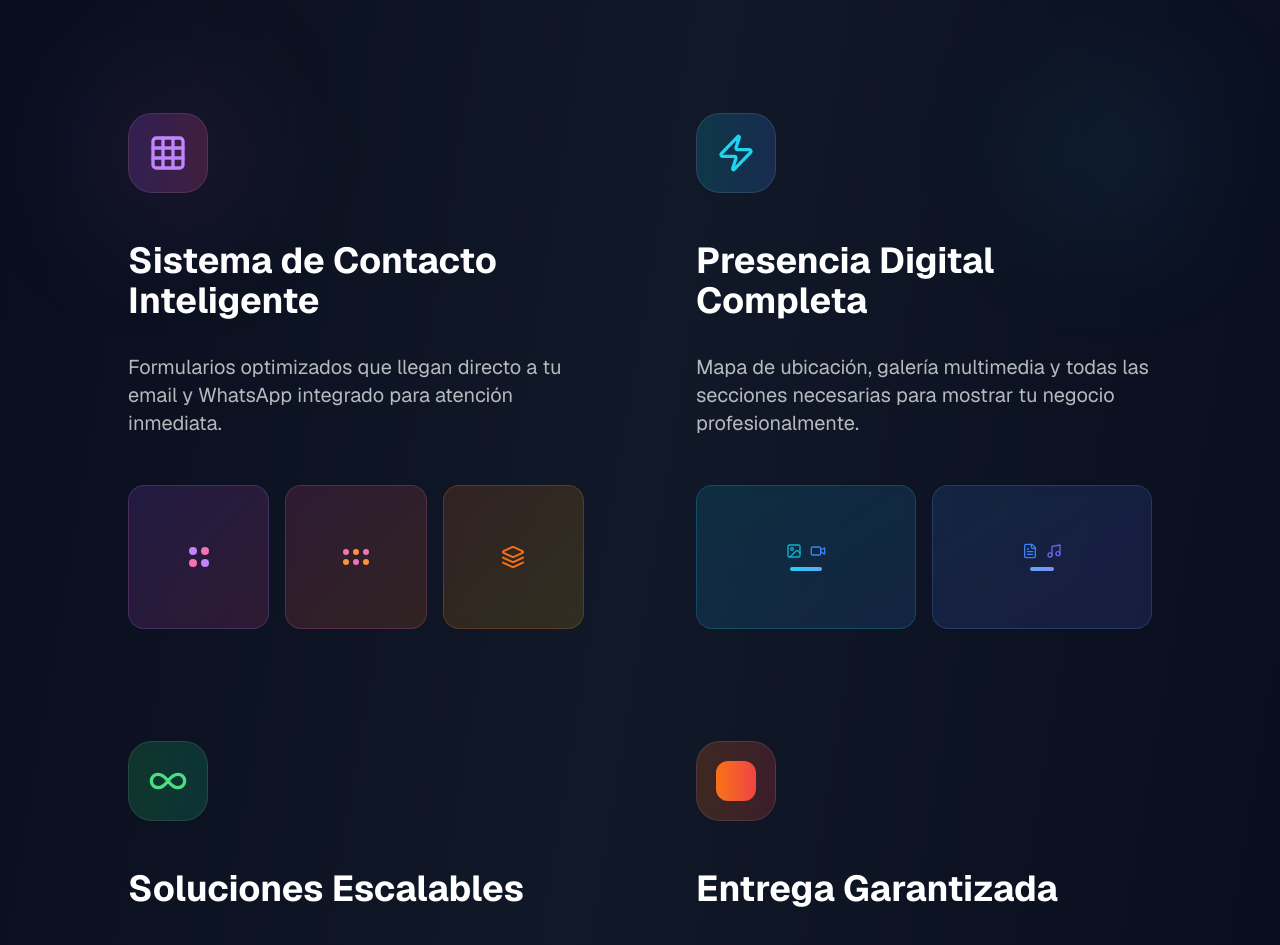
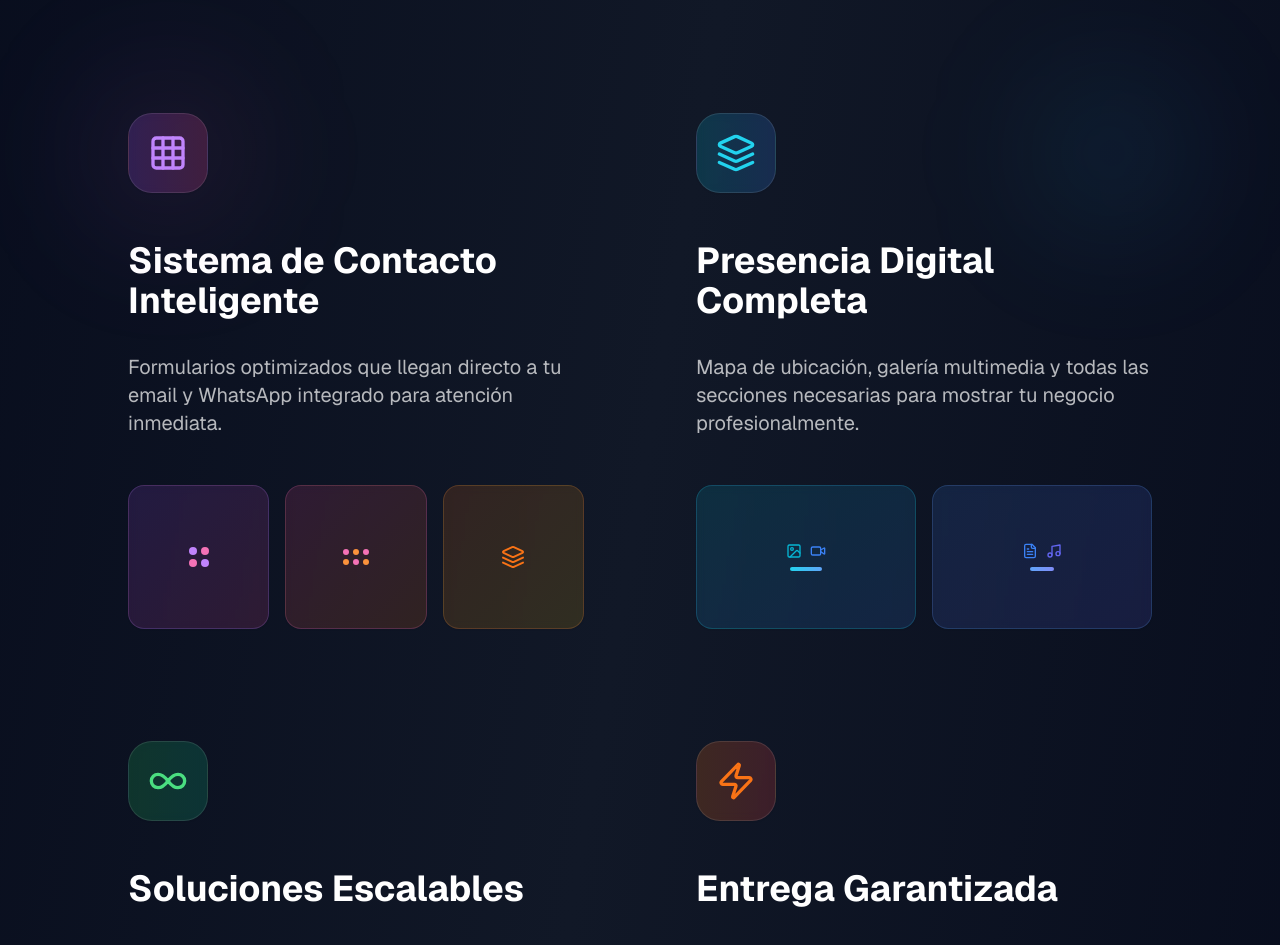
Before and after one commit to state-of-dev/hardcoded, a Next.js app: page / in a window 1280 px wide. Shown: the part 3366-4311 px from the top of the page. Built offline with nearby package versions, Linux system fonts and the light colour scheme.

Commit message:
fix: iconos en sección funcionalidades

```diff
--- a/app/page.tsx
+++ b/app/page.tsx
@@ -844,7 +844,7 @@ export default function LunchBoxLanding() {
                 <article className="relative">
                   <div className="absolute -top-5 md:-top-10 -right-5 md:-right-10 w-20 md:w-40 h-20 md:h-40 rounded-full bg-gradient-to-r from-cyan-500/5 to-blue-500/5 dark:from-cyan-500/10 dark:to-blue-500/10 blur-3xl" />
                   <div className="mb-8 md:mb-12 w-16 md:w-20 h-16 md:h-20 rounded-2xl md:rounded-3xl bg-gradient-to-r from-cyan-500/10 to-blue-500/10 dark:from-cyan-500/20 dark:to-blue-500/20 backdrop-blur-sm border border-gray-200 dark:border-white/10 flex items-center justify-center shadow-sm">
-                    <Zap className="w-8 md:w-10 h-8 md:h-10 text-cyan-600 dark:text-cyan-400" />
+                    <Layers className="w-8 md:w-10 h-8 md:h-10 text-cyan-600 dark:text-cyan-400" />
                   </div>
                   <h3 className="text-2xl md:text-3xl lg:text-4xl font-bold mb-6 md:mb-8 text-gray-900 dark:text-white">
                     Presencia Digital Completa
@@ -922,7 +922,7 @@ export default function LunchBoxLanding() {
                 <article className="relative">
                   <div className="absolute -bottom-5 md:-bottom-10 -right-5 md:-right-10 w-20 md:w-40 h-20 md:h-40 rounded-full bg-gradient-to-r from-orange-500/5 to-red-500/5 dark:from-orange-500/10 dark:to-red-500/10 blur-3xl" />
                   <div className="mb-8 md:mb-12 w-16 md:w-20 h-16 md:h-20 rounded-2xl md:rounded-3xl bg-gradient-to-r from-orange-500/10 to-red-500/10 dark:from-orange-500/20 dark:to-red-500/20 backdrop-blur-sm border border-gray-200 dark:border-white/10 flex items-center justify-center shadow-sm">
-                    <div className="w-8 md:w-10 h-8 md:h-10 rounded-xl bg-gradient-to-r from-orange-500 to-red-500" />
+                    <Zap className="w-8 md:w-10 h-8 md:h-10 text-orange-500" />
                   </div>
                   <h3 className="text-2xl md:text-3xl lg:text-4xl font-bold mb-6 md:mb-8 text-gray-900 dark:text-white">
                     Entrega Garantizada
```
